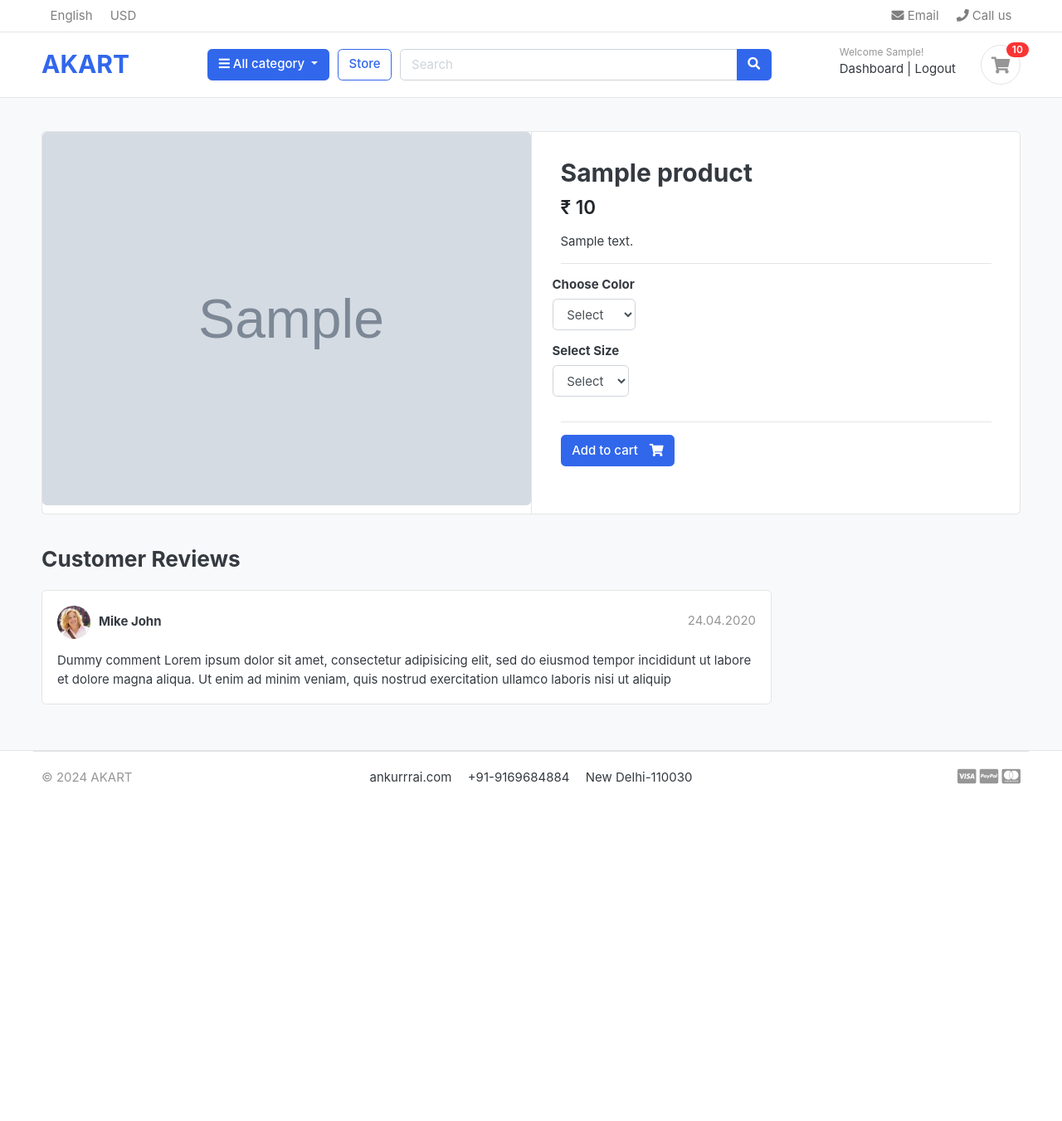
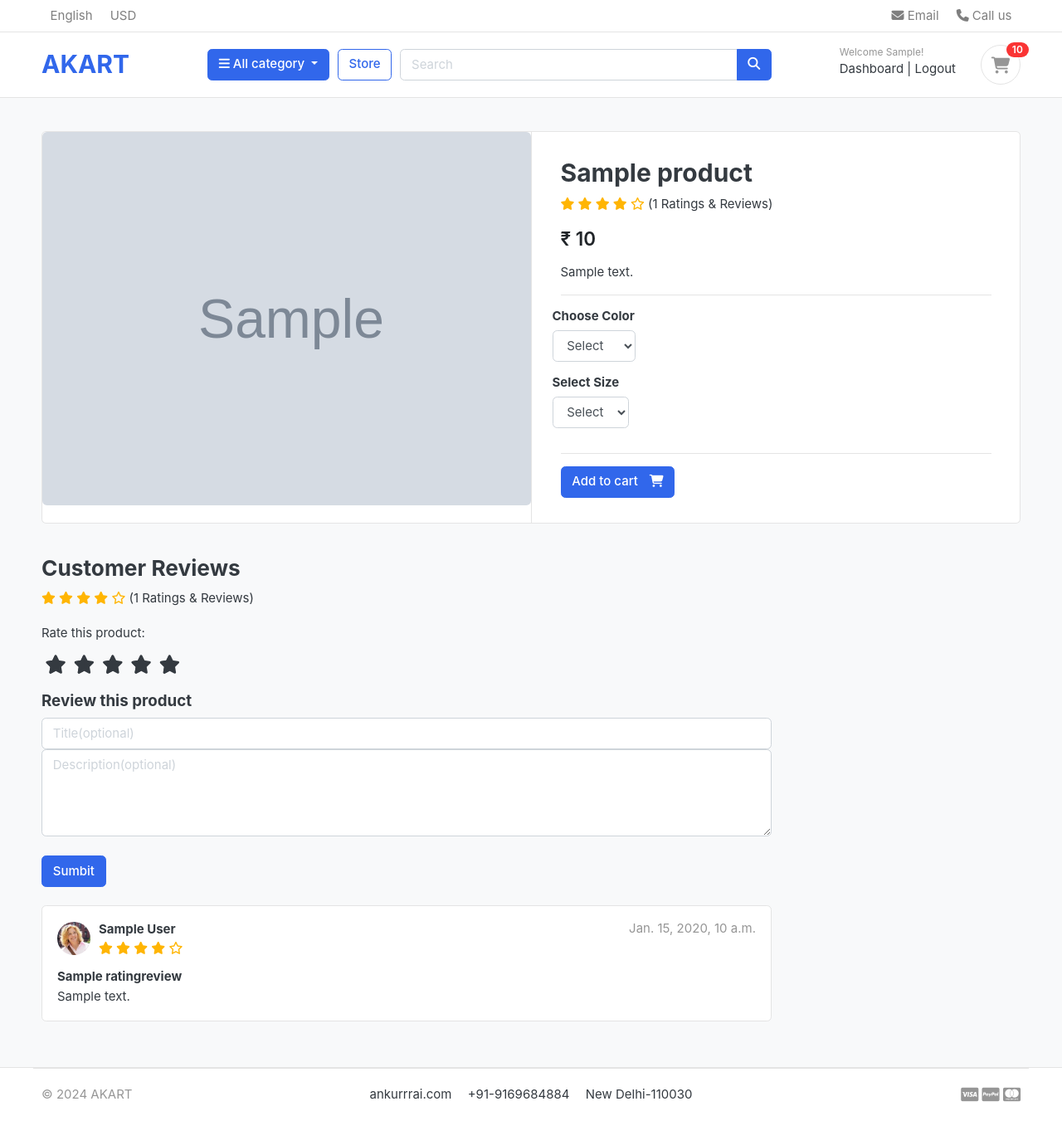
Before and after one commit to ankurrrai/Akart, a Django app: a page that uses templates/base.html in a window 1280 px wide. Shown: the whole page at 83% size. Before the commit the page ends 945 px from the top, so only its background shows below. Run offline with Django 3.2, Linux system fonts and the light colour scheme; a user stored in the database is signed in; tables that the repository leaves empty hold one stand-in row (values such as "Sample post"); grey boxes marked "Sample" are stand-in pictures; some libraries are stand-ins or nearby versions; some web fonts are replaced.

Commit message:
Review and rating added

```diff
--- a/accounts/views.py
+++ b/accounts/views.py
@@ -154,7 +154,8 @@ def login(request):
                     return redirect(next_page)
             except:
                 pass
-            return redirect('home')
+            messages.success(request=request,message='Login Successfully!')
+            return redirect('dashboard')
         else:
             messages.error(request=request,message='Email or password is incorrect!')
             return redirect('login')
--- /dev/null
+++ b/akart/static/css/star_rating.css
@@ -0,0 +1,45 @@
+/* hide radio button */
+.rate > input {
+    display: none;
+}
+
+.rate{
+    display: inline-block;
+    border: 0;
+}
+
+.rate > label {
+    float: right;
+}
+
+/* showing the stars */
+.rate > label::before{
+    display: inline-block;
+    font-size: 1.5rem;
+    font-family: FontAwesome;
+    content: "\f005";
+    margin: 0;
+    padding: 0.3rem .3rem;
+    cursor: pointer;
+
+}
+
+/* half stars */
+.rate .half::before{
+    content: "\f089";
+    position: absolute;
+    padding-right: 0;
+}
+
+/* click and hover */
+input:checked ~ label,label:hover ~ label{
+    color: #ffb503;
+}
+
+input:checked+label:hover,input:checked~label:hover,input:checked~label:hover~label,label:hover~input:checked~label{
+    color: #cc9000;
+}
+
+.user-rating  i{
+    color: #ffb503;
+}
--- a/store/admin.py
+++ b/store/admin.py
@@ -1,5 +1,5 @@
 from django.contrib import admin
-from .models import Product,Variation
+from .models import Product,Variation,RatingReview
 
 class ProductAdmin(admin.ModelAdmin):
     prepopulated_fields={
@@ -15,3 +15,4 @@ class VariationAdmin(admin.ModelAdmin):
 
 admin.site.register(Product,ProductAdmin)
 admin.site.register(Variation,VariationAdmin)
+admin.site.register(RatingReview)
--- a/store/urls.py
+++ b/store/urls.py
@@ -3,6 +3,7 @@ from django.urls import path
 from . import views
 urlpatterns = [
     path('',view=views.store,name='store'), #render store page with all available product
+    path('sumbit-review/<int:product_id>/',view=views.sumbit_review,name='sumbit_review'),
     path('category/<slug:category_slug>/',view=views.store,name='product_by_category'), #render store page with all product within selected category.
     path('category/<slug:category_slug>/<slug:product_slug>/',view=views.product_details,name='product_details'), #render project_details with selected product
     path(route='search/',view=views.serach_product,name='serach_product'), #render store page with all found products with keyword such in category and product
--- a/store/views.py
+++ b/store/views.py
@@ -1,14 +1,18 @@
 #render: it is used to render the template
 #get_object_or_404: It help to find object from model class else redirect to error page
-from django.shortcuts import render,get_object_or_404
+from django.shortcuts import render,get_object_or_404,redirect
 
 # models import from different app based on use
-from .models import Product
+from .models import Product,RatingReview
 from category.models import Category
 from carts.models import *
 from carts.views import _cart_id
-
+from .forms import ReviewForm
+from django.contrib import messages
 from django.http import HttpResponse
+from orders.models import OrderProduct
+from orders.views import get_client_ip
+from django.contrib.auth.decorators import login_required
 
 # import Q to make somplex queries
 from django.db.models import Q
@@ -48,11 +52,13 @@ def product_details(request,category_slug,product_slug):
     try:
         single_product=Product.objects.get(category__slug=category_slug,slug=product_slug) #collect product details by using param such that 'category_slug' and 'product_slug'.
         cart_exits=CartItem.objects.filter(cart__cart_id=_cart_id(request=request),product=single_product).exists() #check this product is available to cart or not
+        reviews=RatingReview.objects.filter(product=single_product)
     except Exception as e:
         raise e
     context={
         'single_product':single_product,
         'cart_exits':cart_exits,
+        'reviews':reviews,
     }
     return render(request=request,template_name='store/product_details.html',context=context)
 
@@ -76,3 +82,34 @@ def serach_product(request):
     }
 
     return render(request=request,template_name='store/store.html',context=context)
+
+@login_required(login_url='login')
+def sumbit_review(request,product_id):
+    url=request.META.get('HTTP_REFERER')
+    if request.method=='POST':
+        order_product=OrderProduct.objects.filter(user=request.user,product__id=product_id).exists()
+        if not order_product:
+            messages.error(request=request,message='You are not permiited to sumbit the review. To do this please purchase the product!!')
+            return redirect(url)
+        try:
+            review=RatingReview.objects.get(user__id=request.user.id,product__id=product_id)
+            form=ReviewForm(request.POST,instance=review)
+            form.save()
+            messages.success(request=request,message='Thank you for contributed. Your review has updated!')
+            return redirect(url)
+        except RatingReview.DoesNotExist:
+            form=ReviewForm(request.POST)
+            if form.is_valid():
+                review=RatingReview()
+                review.subject=form.cleaned_data['subject']
+                review.review=form.cleaned_data['review']
+                review.rating=form.cleaned_data['rating']
+                review.ip=get_client_ip(request=request)
+                review.product_id=product_id
+                review.user_id=request.user.id
+                review.save()
+                messages.success(request=request,message='Thank you for contributed. Your review has submitted!')
+                return redirect(url)
+            messages.error(request=request,message='You are not permiited to sumbit the review!')
+            return redirect(url)
+    return redirect('home')
--- a/templates/accounts/dashboard.html
+++ b/templates/accounts/dashboard.html
@@ -6,6 +6,7 @@
 <section class="section-conten padding-y bg">
 
     <div class="container">
+        {% include 'includes/alerts.html' %}
         <div class="row">
         <aside class="col-md-3">
             <!--   SIDEBAR   -->
--- a/templates/base.html
+++ b/templates/base.html
@@ -20,17 +20,20 @@
 
 <!-- Font awesome 5 -->
 <link href="{% static 'fonts/fontawesome/css/all.min.css' %}" type="text/css" rel="stylesheet">
-
+<!-- animation -->
+<link rel="stylesheet" href="https://cdnjs.cloudflare.com/ajax/libs/animate.css/4.1.1/animate.min.css" />
 <!-- custom style -->
 <link href="{% static 'css/ui.css' %}" rel="stylesheet" type="text/css"/>
 <link href="{% static 'css/responsive.css' %}" rel="stylesheet" media="only screen and (max-width: 1200px)" />
+<link href="{% static 'css/star_rating.css' %}" rel="stylesheet" type="text/css"/>
 
 <!-- paypal button -->
 <script src="https://www.paypal.com/sdk/js?client-id=AcPhI8DxOoAD9JUhi9YXlyVIVOHoCCXRHn2zmq19l3hbRi0YcTOD7sqVnmqBeMAWzibYbVnSdMBNlQTP&currency=USD"></script>
 
-<!-- animation -->
-<link rel="stylesheet" href="https://cdnjs.cloudflare.com/ajax/libs/animate.css/4.1.1/animate.min.css" />
 
+
+<!-- fonawesome -->
+<script src="https://kit.fontawesome.com/0498cfb1c8.js" crossorigin="anonymous"></script>
 
 <!-- donload invice -jspdf -->
 <script src="https://cdnjs.cloudflare.com/ajax/libs/jspdf/2.5.1/jspdf.umd.min.js "></script>
--- a/templates/store/product_details.html
+++ b/templates/store/product_details.html
@@ -19,11 +19,27 @@
     </article> <!-- gallery-wrap .end// -->
             </aside>
     <main class="col-md-6 border-left">
+
       <form action="{% url 'add_cart' single_product.id %}" method="POST">
         {% csrf_token %}
               <article class="content-body">
 
               <h2 class="title">{{single_product.product_name}}</h2>
+              <p>
+                <span class="user-rating">
+
+                <i class="fa fa-star{% if single_product.average_rating < 0.5 %}-o{% elif  single_product.average_rating >= 0.5 and  single_product.average_rating < 1 %}-half-o{% endif %}"></i>
+                <i class="fa fa-star{% if single_product.average_rating < 1.5 %}-o{% elif  single_product.average_rating >= 1.5 and  single_product.average_rating < 2 %}-half-o{% endif %}"></i>
+                <i class="fa fa-star{% if single_product.average_rating < 2.5 %}-o{% elif  single_product.average_rating >= 2.5 and  single_product.average_rating < 3 %}-half-o{% endif %}"></i>
+                <i class="fa fa-star{% if single_product.average_rating < 3.5 %}-o{% elif  single_product.average_rating >= 3.5 and  single_product.average_rating < 4 %}-half-o{% endif %}"></i>
+                <i class="fa fa-star{% if single_product.average_rating < 4.5 %}-o{% elif  single_product.average_rating >= 4.5 and  single_product.average_rating < 5 %}-half-o{% endif %}"></i>
+
+
+                </span>
+                <span>
+                    ({{single_product.count_of_ratings}} Ratings & Reviews)
+                </span>
+            </p>
 
               <div class="mb-3">
                   <var class="price h4">₹ {{single_product.price}}</var>
@@ -79,7 +95,7 @@
 
         </div> <!-- row.// -->
     </div> <!-- card.// -->
-    <!-- ============================ COMPONENT 1 END .// ================================= -->
+
 
     <br>
 
@@ -87,27 +103,89 @@
                 <div class="col-md-9">
 
         <header class="section-heading">
-            <h3>Customer Reviews </h3>
+            <h3>Customer Reviews</h3>
+            <p>
+                <span class="user-rating">
 
+                <i class="fa fa-star{% if single_product.average_rating < 0.5 %}-o{% elif  single_product.average_rating >= 0.5 and  single_product.average_rating < 1 %}-half-o{% endif %}"></i>
+                <i class="fa fa-star{% if single_product.average_rating < 1.5 %}-o{% elif  single_product.average_rating >= 1.5 and  single_product.average_rating < 2 %}-half-o{% endif %}"></i>
+                <i class="fa fa-star{% if single_product.average_rating < 2.5 %}-o{% elif  single_product.average_rating >= 2.5 and  single_product.average_rating < 3 %}-half-o{% endif %}"></i>
+                <i class="fa fa-star{% if single_product.average_rating < 3.5 %}-o{% elif  single_product.average_rating >= 3.5 and  single_product.average_rating < 4 %}-half-o{% endif %}"></i>
+                <i class="fa fa-star{% if single_product.average_rating < 4.5 %}-o{% elif  single_product.average_rating >= 4.5 and  single_product.average_rating < 5 %}-half-o{% endif %}"></i>
+
+
+                </span>
+                <span>
+                    ({{single_product.count_of_ratings}} Ratings & Reviews)
+                </span>
+            </p>
         </header>
+        {% if user.is_authenticated %}
+        {% include 'includes/alerts.html' %}
+        <form action="{% url 'sumbit_review' single_product.id %}" method="POST" class="form">
 
+            {% csrf_token %}
+            <label for="subject">Rate this product:</label>
+            <br>
+            <div id="rate" class="rate">
+
+                <input type="radio" name="rating" id="rating10" value="5" required><label for="rating10" title="5"></label>
+                <input type="radio" name="rating" id="rating9" value="4.5" required><label for="rating9" class="half" title="4.5"></label>
+                <input type="radio" name="rating" id="rating8" value="4" required><label for="rating8"  title="4"></label>
+                <input type="radio" name="rating" id="rating7" value="3.5" required><label for="rating7" class="half" title="3.5"></label>
+                <input type="radio" name="rating" id="rating6" value="3" required><label for="rating6" title="3"></label>
+                <input type="radio" name="rating" id="rating5" value="2.5" required><label for="rating5" class="half" title="2.5"></label>
+                <input type="radio" name="rating" id="rating4" value="2" required><label for="rating4"  title="2"></label>
+                <input type="radio" name="rating" id="rating3" value="1.5" required><label for="rating3" class="half" title="1.5"></label>
+                <input type="radio" name="rating" id="rating2" value="1" required><label for="rating2" title="1"></label>
+                <input type="radio" name="rating" id="rating1" value="0.5" required><label for="rating1" class="half" title="0.5"></label>
+
+            </div>
+            <br>
+           <h5>Review this product</h5>
+           <input type="text" name="subject" maxlength="150" id="subject" class="form-control" placeholder="Title(optional)">
+
+           <textarea name="review" maxlength="500" id="review" class="form-control" rows="4" placeholder="Description(optional)"></textarea>
+           <br>
+           <button type="submit" class="btn btn-primary">Sumbit</button>
+
+
+        </form>
+        <br>
+        {% else %}
+        <a href="{% url 'login' %}?next={{ single_product.get_url }}" >Review to this product.</a>
+        <br><br>
+        {% endif %}
+
+        {% for review in reviews %}
         <article class="box mb-3">
             <div class="icontext w-100">
-                <img src="./images/avatars/avatar1.jpg" class="img-xs icon rounded-circle">
+                <img src="{% static './images/avatars/avatar1.jpg' %}" class="img-xs icon rounded-circle">
                 <div class="text">
-                    <span class="date text-muted float-md-right">24.04.2020 </span>
-                    <h6 class="mb-1">Mike John </h6>
+                    <span class="date text-muted float-md-right">{{review.updated_at}}</span>
+                    <h6 class="mb-1">{{review.user.first_name | capfirst}} {{review.user.last_name | capfirst}}</h6>
+                    <span class="user-rating">
+
+                        <i class="fa fa-star{% if review.rating == 0.5 %}-half-o {% elif review.rating < 1 %}-o{% endif %}"></i>
+                        <i class="fa fa-star{% if review.rating == 1.5 %}-half-o {% elif review.rating < 2 %}-o{% endif %}"></i>
+                        <i class="fa fa-star{% if review.rating == 2.5 %}-half-o {% elif review.rating < 3 %}-o{% endif %}"></i>
+                        <i class="fa fa-star{% if review.rating == 3.5 %}-half-o {% elif review.rating < 4 %}-o{% endif %}"></i>
+                        <i class="fa fa-star{% if review.rating == 4.5 %}-half-o {% elif review.rating < 5 %}-o{% endif %}"></i>
+
+
+                    </span>
+
 
                 </div>
             </div> <!-- icontext.// -->
             <div class="mt-3">
+                <h6 class="mb-1">{{review.subject | capfirst}}</h6>
                 <p>
-                    Dummy comment Lorem ipsum dolor sit amet, consectetur adipisicing elit, sed do eiusmod
-                    tempor incididunt ut labore et dolore magna aliqua. Ut enim ad minim veniam,
-                    quis nostrud exercitation ullamco laboris nisi ut aliquip
+                    {{review.review}}
                 </p>
             </div>
         </article>
+        {% endfor %}
 
 
 
```
Also changed, not shown: store/forms.py (added, +8 -0 lines), store/models.py (+29 -1 lines), store/migrations/0003_ratingreview.py (added), store/migrations/0004_ratingreview_status.py (added), store/migrations/0005_ratingreview_ip.py (added).
